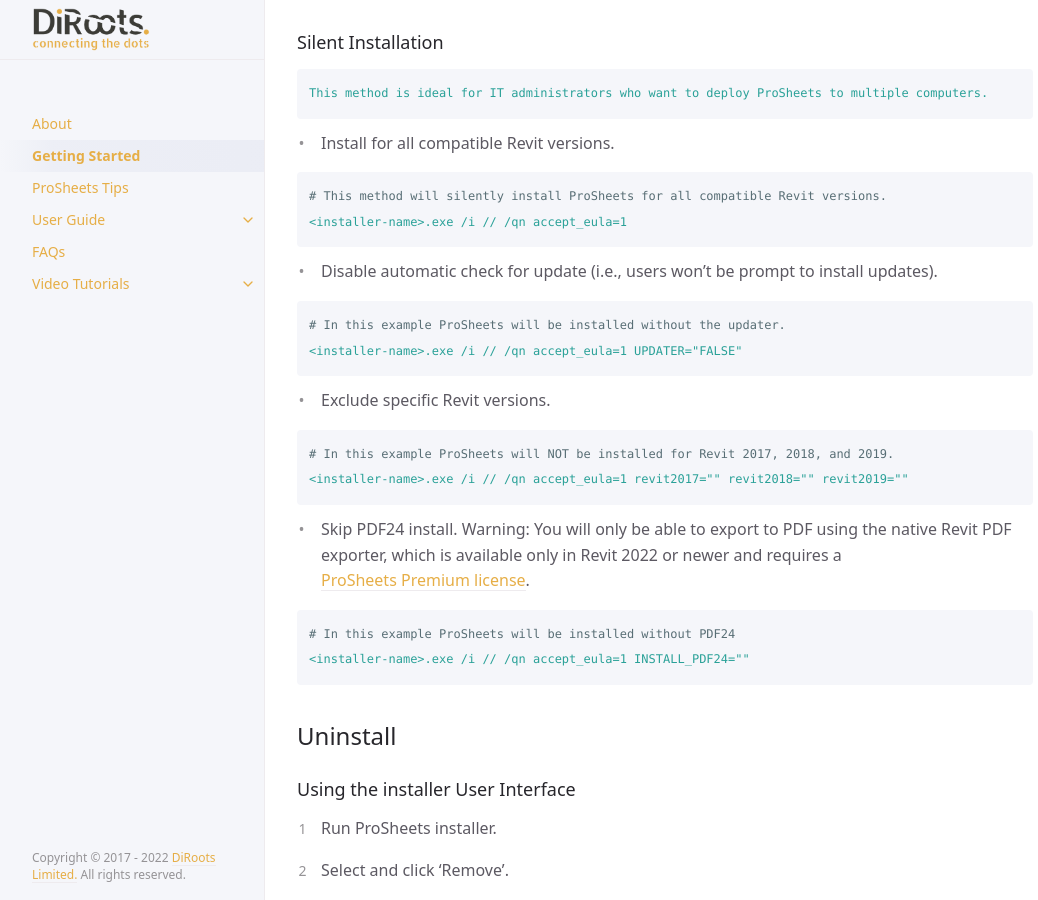
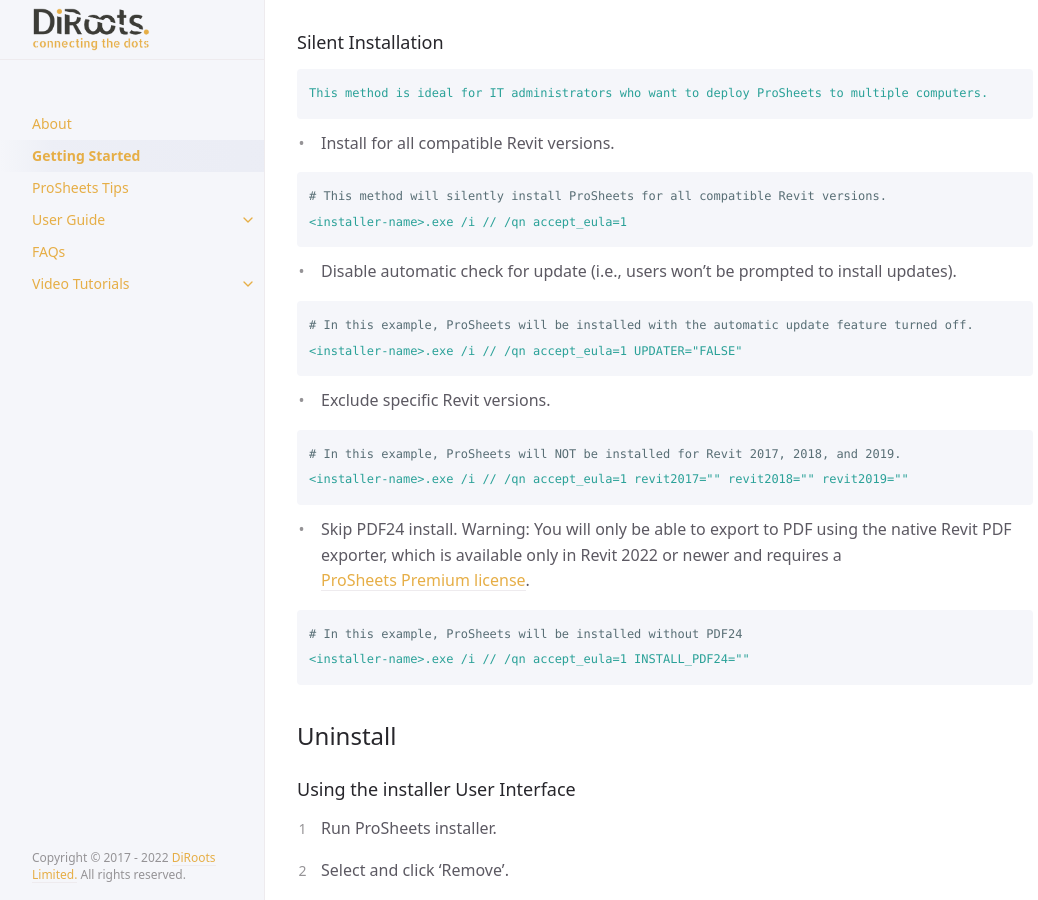
Before and after one commit to DiRoots-Limited/DiRoots.ProSheets.Releases, a Jekyll site: the page built from docs/getting-started.md, in a window 1280 px wide and 900 px high, scrolled down 2593 px. Shown: the whole window, without its empty margins (107-1145 px from the left). Built offline with Jekyll 4.4.1, drawn with Linux system fonts in a browser that asks for light colours; some of the changed text lies outside the part shown.

Commit message:
fix: correct typos and improve clarity in installation instructions

````diff
--- a/docs/getting-started.md
+++ b/docs/getting-started.md
@@ -50,7 +50,7 @@ This method is ideal for individuals with admin permissions who want to install
 
 ![ProSheets Installation First Step](../assets\images\PS-Install.gif)
 
-3 . Wait for the installation to complete and click 'Finish'.
+3. Wait for the installation to complete and click 'Finish'.
 
 ![ProSheets Installation Finish](../assets\images\PS-Complete.png)
 
@@ -69,17 +69,17 @@ This method is ideal for IT administrators who want to deploy ProSheets to multi
 <installer-name>.exe /i // /qn accept_eula=1
 ```
 
-- Disable automatic check for update (i.e., users won't be prompt to install updates).
+- Disable automatic check for update (i.e., users won’t be prompted to install updates).
 
 ```yaml
-# In this example ProSheets will be installed without the updater.
+# In this example, ProSheets will be installed with the automatic update feature turned off.
 <installer-name>.exe /i // /qn accept_eula=1 UPDATER="FALSE"
 ```
 
 - Exclude specific Revit versions.
 
 ```yaml
-# In this example ProSheets will NOT be installed for Revit 2017, 2018, and 2019.
+# In this example, ProSheets will NOT be installed for Revit 2017, 2018, and 2019.
 <installer-name>.exe /i // /qn accept_eula=1 revit2017="" revit2018="" revit2019=""
 ```
 
@@ -87,7 +87,7 @@ This method is ideal for IT administrators who want to deploy ProSheets to multi
 Warning: You will only be able to export to PDF using the native Revit PDF exporter, which is available only in Revit 2022 or newer and requires a [ProSheets Premium license](https://diroots.com/revit-plugins/quote-request/).
 
 ```yaml
-# In this example ProSheets will be installed without PDF24
+# In this example, ProSheets will be installed without PDF24
 <installer-name>.exe /i // /qn accept_eula=1 INSTALL_PDF24=""
 ```
 
````
Also changed, not shown: other parts of docs/getting-started.md (+3 -3 lines).
